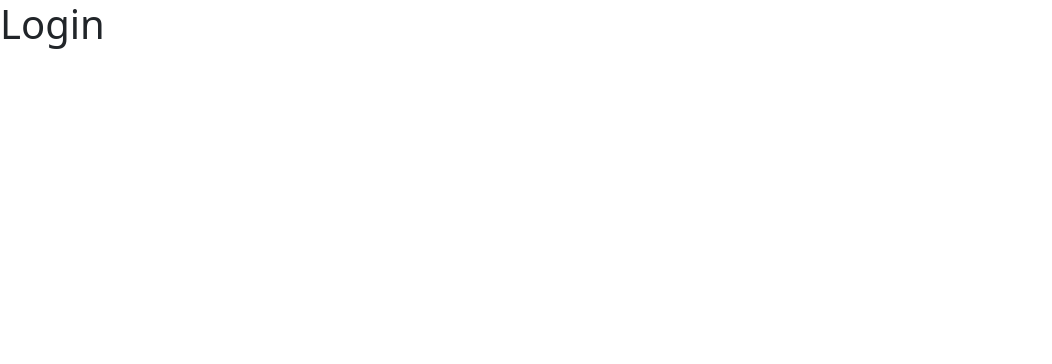
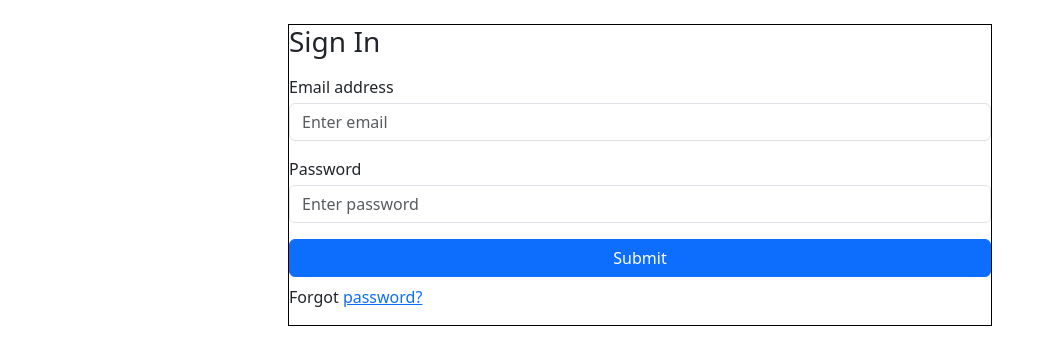
Before and after one commit to ezioborges/pokedex-project, a React (Create React App) app in the folder pokedex/: page / in a window 1280 px wide. Shown: the top 364 px of the page, without its empty margins (0-1052 px from the left). Built offline with nearby package versions, Linux system fonts and the light colour scheme.

Commit message:
iniciando tela de login

```diff
--- a/pokedex/src/Pages/Login.jsx
+++ b/pokedex/src/Pages/Login.jsx
@@ -1,5 +1,37 @@
-export default function Login () {
- return (
-    <h1>Login</h1>
- );
+import React from "react"
+
+export default function Login (props) {
+  return (
+    <div className="Auth-form-container d-flex justify-content-center mt-4 ">
+      <form className="Auth-form"  style={ { width: '55%', border: '1px solid black' } } >
+        <div className="Auth-form-content">
+          <h3 className="Auth-form-title">Sign In</h3>
+          <div className="form-group mt-3">
+            <label>Email address</label>
+            <input
+              type="email"
+              className="form-control mt-1"
+              placeholder="Enter email"
+            />
+          </div>
+          <div className="form-group mt-3">
+            <label>Password</label>
+            <input
+              type="password"
+              className="form-control mt-1"
+              placeholder="Enter password"
+            />
+          </div>
+          <div className="d-grid gap-2 mt-3">
+            <button type="submit" className="btn btn-primary">
+              Submit
+            </button>
+          </div>
+          <p className="forgot-password text-right mt-2">
+            Forgot <a href="#">password?</a>
+          </p>
+        </div>
+      </form>
+    </div>
+  )
 }
```
